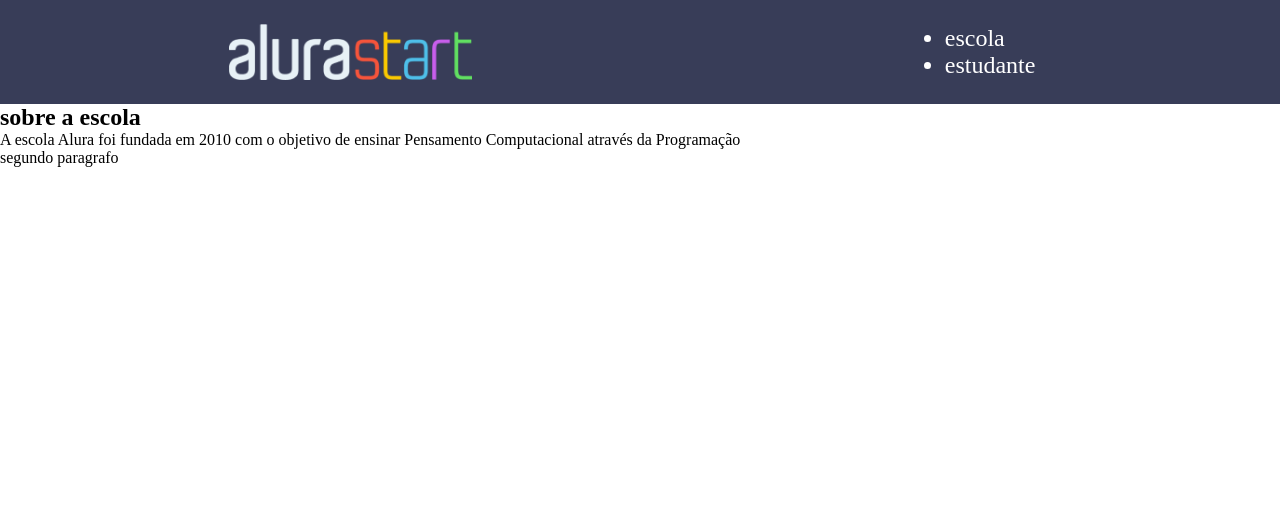
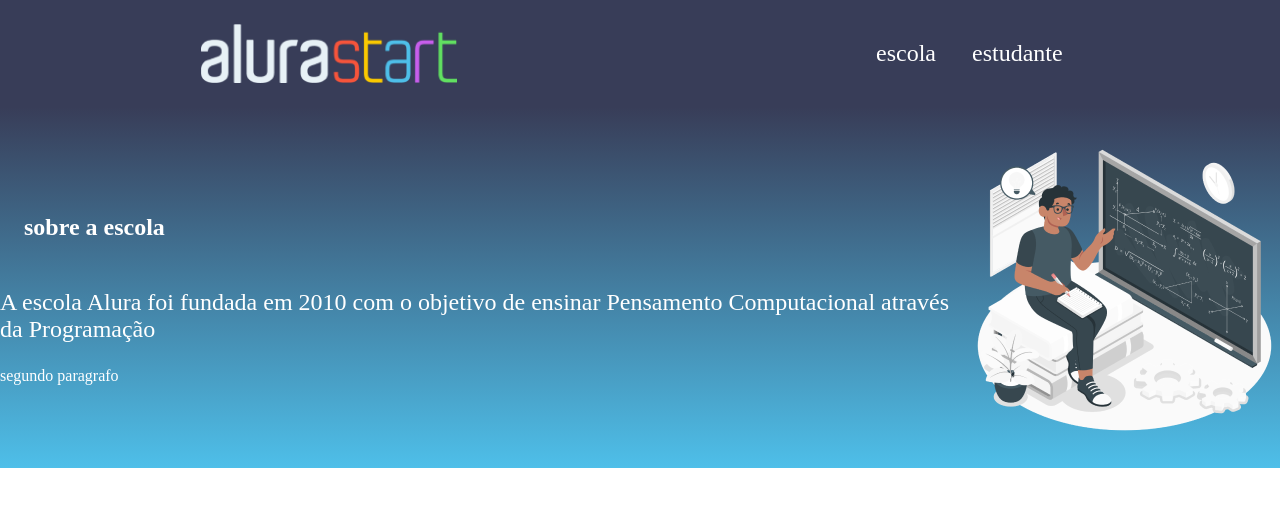
Before and after one commit to nicolasedu/site-escola, a plain HTML site: page index.html in a window 1280 px wide. Drawn offline with Linux system fonts and the light colour scheme.

Commit message:
atualização

```diff
--- a/index.html
+++ b/index.html
@@ -21,8 +21,8 @@
             <p class="escola-texto-um"> A escola Alura foi fundada em 2010 com o objetivo de ensinar Pensamento Computacional através da Programação</p>
             <p class="ecola-texto-dois"> segundo paragrafo</p>
         </div>
+        <img class="escola-imagem"src= " Formula-amico 1.png " >
+    </sectio>
 
-    </sectio>
-    <img class="escola-imagem"src Formula-amico 1.png >
 </body>
 </html>
--- a/style.css
+++ b/style.css
@@ -10,13 +10,44 @@ display: flex;
 justify-content: space-around;
 align-items: center;
 padding: 24px 0;
+}
 
+.cabeçalho-imagem{
+    width: 20%   ;
 }
-.cabeçalho-imagem{
-    width: 19%   ;
-}
-.cabeçalho-lista{
+
+.cabeçalho-lista-item{
     display: inline-block;
-    margin: 0 16px;
+    margin:0 16px;
     font-size: 24px;
 }
+
+.escola-imagem{
+    width: 25%;
+}
+
+.escola{
+    background-image: linear-gradient(#383d58,#4ebfe9);
+   color: white;
+    display: flex;
+   justify-content: center;
+   align-items: center;
+   padding: 24px 0;
+}
+
+.escola-div-conteudo{
+    width: 35%;
+}
+.escola-titulo{
+    padding: 24px;
+}
+.escola-texto-um{
+    padding: 24px 0;
+    color: white;
+    font-size: 24px;
+}
+.escola-texto-dois{
+    padding: 24px 0;
+    color: white ;
+    font-size: 24px;
+}
```
